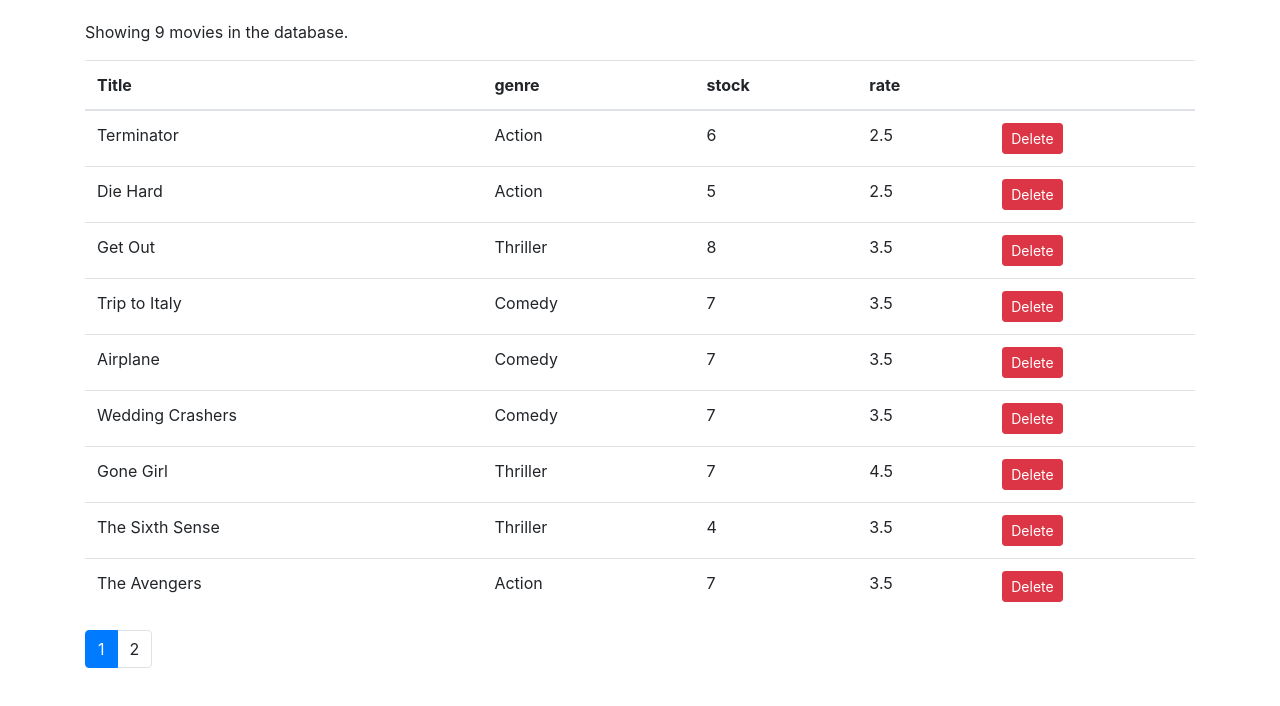
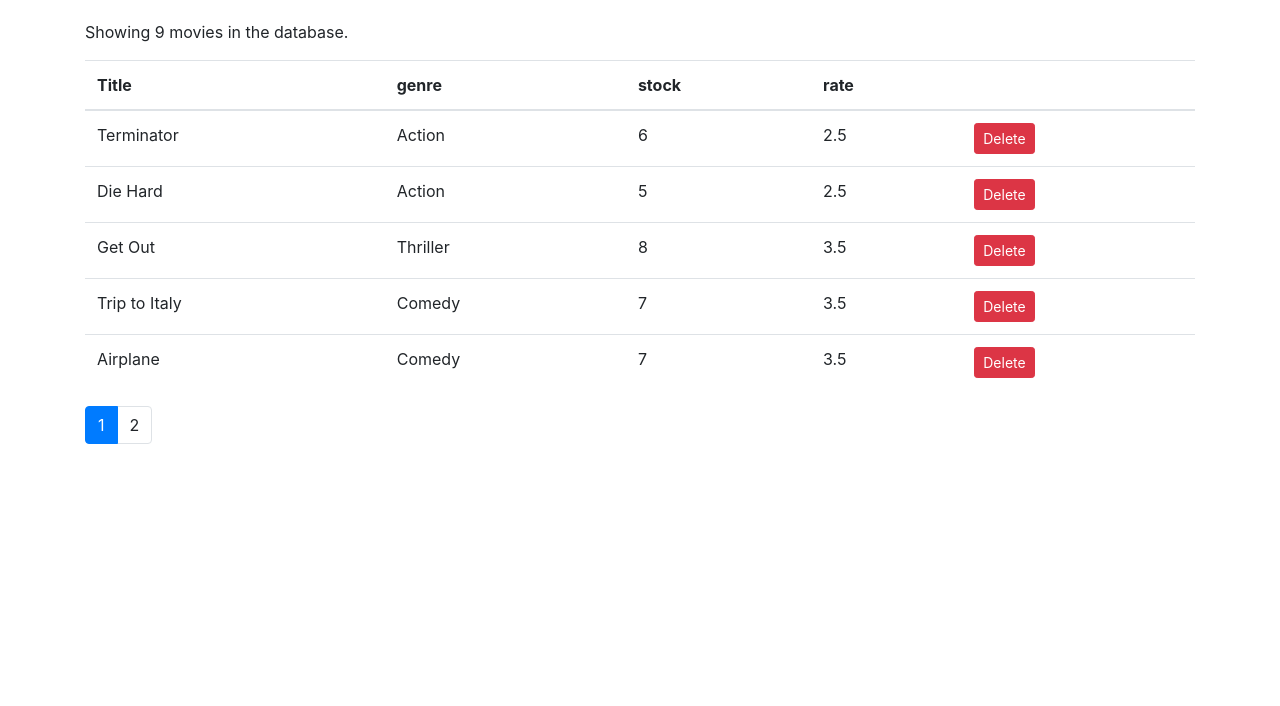
Before and after one commit to gerrymcdonnell/react-vidly, a React (Create React App) app: page / in a window 1280 px wide. Shown: the top 706 px of the page. Built offline with nearby package versions, Linux system fonts and the light colour scheme.

Commit message:
implemeted pagination

```diff
--- a/src/components/movies.jsx
+++ b/src/components/movies.jsx
@@ -3,6 +3,8 @@
 import { getMovies } from "../services/fakeMovieService";
 
 import Pagination from './common/pagination';
+
+import { paginate } from '../utils/paginate';
 
 class Movies extends Component {
   //iniitalise moves with aray of movies
@@ -44,14 +46,15 @@
 
   render() {
     const count = this.state.movies.length;
-    /*vid40 also can be written as
-      const { length: count } = this.state.movies;
-    */
+    //vid40 also can be written as: const { length: count } = this.state.movies;
 
     //object destructuring extract from the state object
     const { pageSize, currentPage } = this.state;
 
     if (count === 0) return <p>There are no movies in the database.</p>;
+
+    //call paginate function
+    const movies = paginate(this.state.movies, currentPage, pageSize);
 
     return (
       //in jsx must return single element i.e readct fragment
@@ -78,7 +81,7 @@
           <tbody>
             {/*vid 38: map each movie object and map to a tr elemenet*/}
             {/** vid 39: must use key attribute on element being repeated */}
-            {this.state.movies.map(movie => (
+            {movies.map(movie => (
               <tr key={movie._id}>
                 <td>{movie.title}</td>
                 <td>{movie.genre.name}</td>
--- /dev/null
+++ b/src/utils/paginate.js
@@ -0,0 +1,9 @@
+import _ from 'lodash';
+
+export function paginate(items, pageNumber, pageSize) {
+    const startIndex = (pageNumber - 1) * pageSize;
+    return _(items)
+        .slice(startIndex)
+        .take(pageSize)
+        .value();
+};
```
